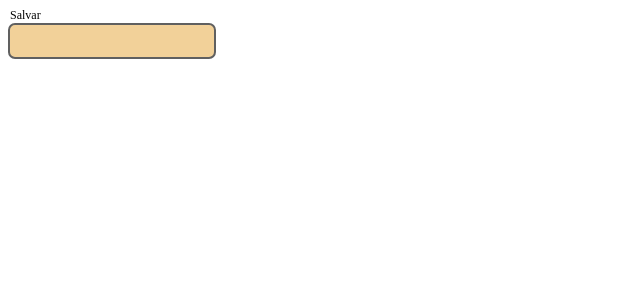
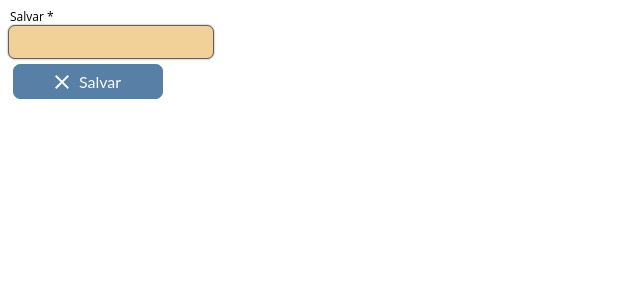
Before and after one commit to evertonjacksondev/app-em-gestao-e-recebimento, a React (Create React App) app: page /teste in a window 1280 px wide. Shown: the top 300 px of the page, without its empty margins (0-640 px from the left). Built offline with nearby package versions, Linux system fonts and the light colour scheme.

Commit message:
adjust style button and textField

```diff
--- a/public/index.html
+++ b/public/index.html
@@ -1,21 +1,28 @@
 <!DOCTYPE html>
 <html lang="en">
+
 <head>
   <meta charset="utf-8" />
   <meta name="viewport" content="width=device-width, initial-scale=1" />
   <meta name="theme-color" content="#000000" />
-    <meta
-      name="description"
-      content="Web site created using create-react-app"
-    />
+  <meta name="description" content="Web site created using create-react-app" />
+  <style>
+    .font {
+      font-family: "Open Sans", sans-serif;
+      font-weight: 400;
+      font-size: 15px;
+    }
+  </style>
 
   <link rel="manifest" href="%PUBLIC_URL%/manifest.json" />
 
   <title>EM Gestão e Recebimento</title>
 </head>
-  <body>
+
+<body class="font">
   <noscript>You need to enable JavaScript to run this app.</noscript>
   <div id="root"></div>
 
 </body>
+
 </html>
--- a/src/Components/DesignSystem/Button.js
+++ b/src/Components/DesignSystem/Button.js
@@ -9,10 +9,10 @@ const Button = (props) => {
     color: white;
     border: 1px solid #587FA6;
     border-radius: 7px;
-    padding: 20px;
     width: 150px;
-    height: 20px;
-    font-size: 18px;
+    margin:5px;
+    height: 35px;
+    font-size: 16px;
     font-family: "Lato", sans-serif;
     display: flex;
     align-items: center;
--- a/src/Components/DesignSystem/TextField.js
+++ b/src/Components/DesignSystem/TextField.js
@@ -3,7 +3,7 @@ import styled from "styled-components";
 import "material-icons/iconfont/material-icons.css";
 
 const TextField = (props) => {
-  const { name = "Salvar", background = "#F2D199", type = "text" } = props;
+  const { required = true,name = "Salvar", background = "#F2D199", type = "text" } = props;
 
   const Label = styled.label`
     font-size: 12px;
@@ -13,18 +13,17 @@ const TextField = (props) => {
 
   const TextField = styled.input`
     background: ${background};
-    color: black;
-    border: 2px solid #606060;
+    border: 1px solid #606060;
     border-radius: 7px;
     width: 200px;
     height: 30px;
     font-size: 14px;
-    font-family: "Lato", sans-serif;
+    box-shadow: 0 0 2px #808080;
   `;
 
   return (
     <Fragment>
-      <Label for="input">{name}</Label>
+      <Label for="input">{required ?name + ' *': name }</Label>
       <TextField type={type}id="input"></TextField>
     </Fragment>
   );
--- a/src/Routes/Routes.js
+++ b/src/Routes/Routes.js
@@ -1,6 +1,7 @@
 import React from "react";
 import { Fragment } from "react";
 import { Route, Routes } from "react-router-dom";
+import Button from "../Components/DesignSystem/Button";
 import TextField from "../Components/DesignSystem/TextField";
 import Home from "../Pages/Home/Home";
 import PackingDetails from "../Pages/Packings/PackingDetails";
@@ -12,7 +13,7 @@ const AppRoute = () => {
   return (
     <Fragment>
       <Routes>
-        <Route path="/teste" element={<TextField />} />
+        <Route path="/teste" element={<><TextField /><Button></Button></>} />
         <Route path="/home" element={<Home />} />
         <Route path="/encomenda" element={<PackingPage />} />
         <Route path="/encomenda/:id" element={<PackingDetails />} />
```
Also changed, not shown: src/Components/DesignSystem/Table.js (+3 -4 lines), public/manifest.json (deleted). Lines whose indentation alone changed are shown as unchanged.
